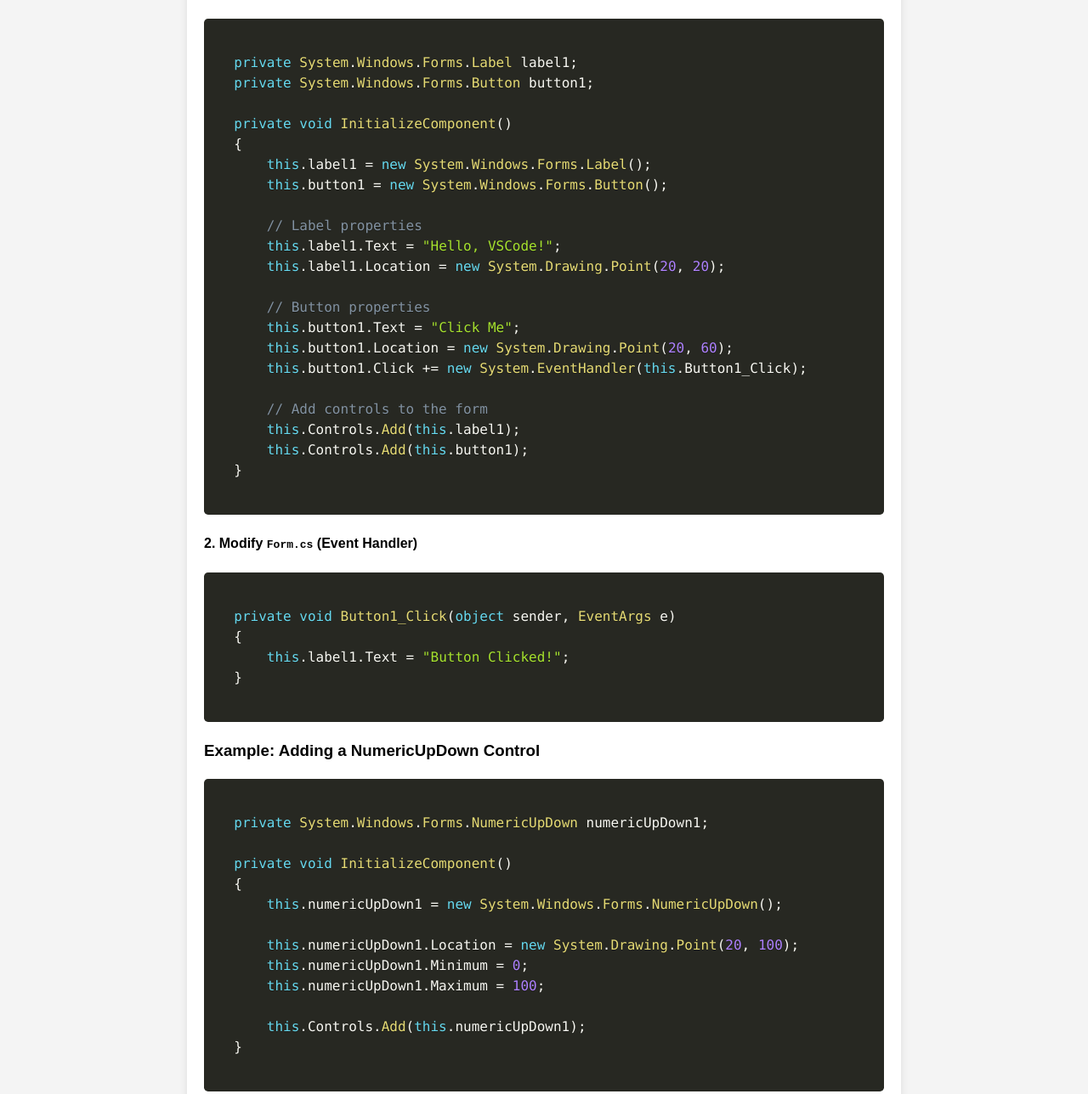
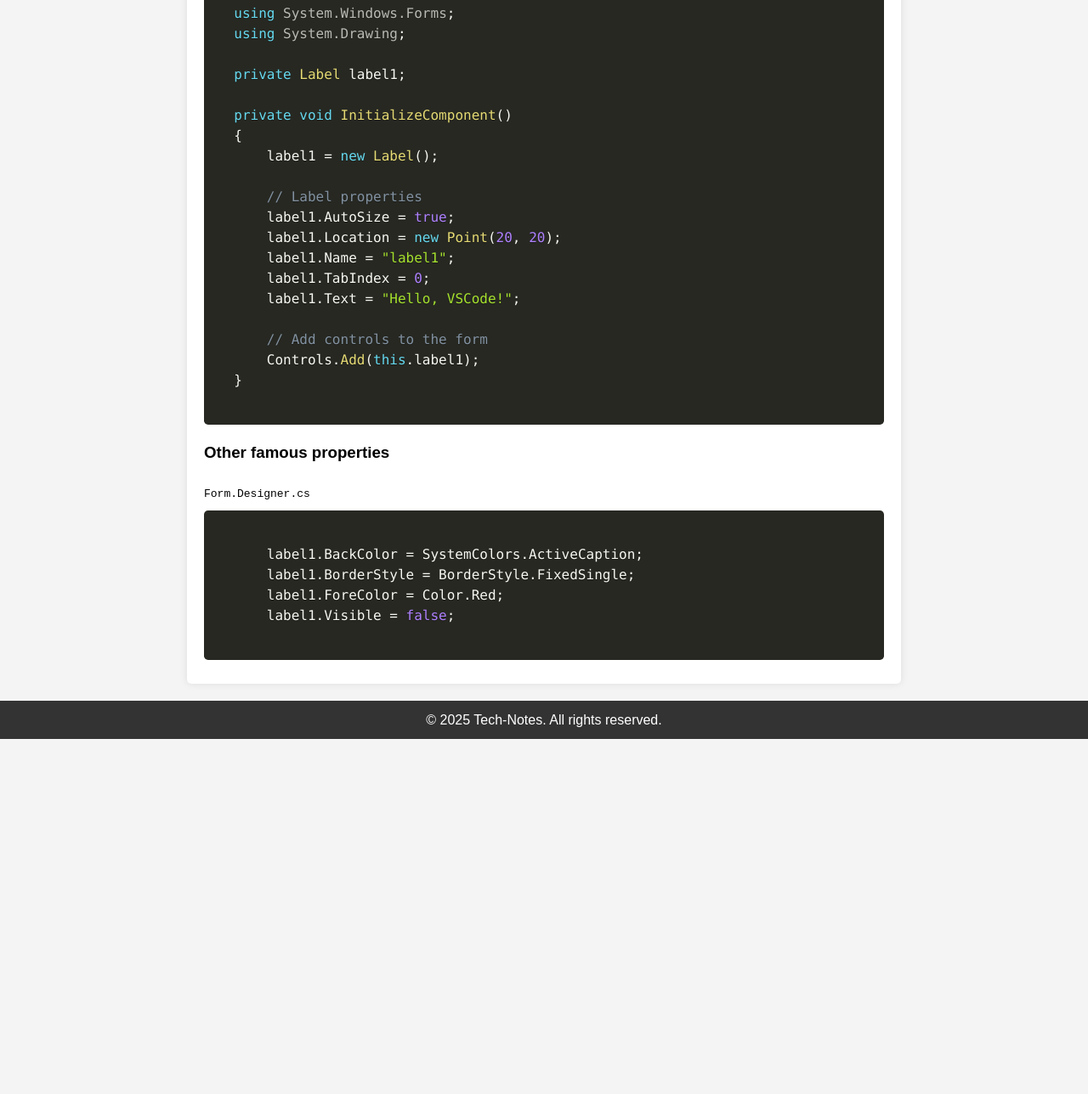
Before and after one commit to RubySafi/tech-notes, a plain HTML site: page csharp/controls/BasicControls/Label.html in a window 1280 px wide. Shown: the part 244-1532 px from the top of the page at 85% size. After the commit the page ends 1114 px from the top, so only its background shows below. Drawn offline with nearby package versions, Linux system fonts and the light colour scheme; files that its build step writes are made by us from their sources.

Commit message:
label explanation

```diff
--- a/csharp/controls/BasicControls/Label.html
+++ b/csharp/controls/BasicControls/Label.html
@@ -4,7 +4,7 @@
     <meta charset="UTF-8" />
     <meta name="viewport" content="width=device-width, initial-scale=1.0" />
     <title>UI Controls in C# (VSCode)</title>
-    <link rel="stylesheet" href="../styles.css" />
+    <link rel="stylesheet" href="../../styles.css" />
     <link
       rel="stylesheet"
       href="https://cdnjs.cloudflare.com/ajax/libs/prism/1.29.0/themes/prism-okaidia.min.css"
@@ -13,68 +13,42 @@
     <script src="https://cdnjs.cloudflare.com/ajax/libs/prism/1.29.0/components/prism-csharp.min.js"></script>
   </head>
   <body>
-
     <div class="container">
       <!-- Short introductory message -->
-      <p>This section introduces how to work with UI controls in C# using Visual Studio Code. Click on each control category to explore its features and usage.</p>
+      <h2>Label</h2>
+      <h3>Template</h3>
+      <code>Form.Designer.cs</code>
+      <pre><code class="language-csharp">
+  using System.Windows.Forms;
+  using System.Drawing;
 
-      <a href="#explain">Introduction to UI Controls</a>
-
-
-
-
-          <h3>Example: Adding a Label and a Button</h3>
-
-          <h4>1. Modify <code>Form.Designer.cs</code></h4>
-          <pre><code class="language-csharp">
-  private System.Windows.Forms.Label label1;
-  private System.Windows.Forms.Button button1;
+  private Label label1;
 
   private void InitializeComponent()
   {
-      this.label1 = new System.Windows.Forms.Label();
-      this.button1 = new System.Windows.Forms.Button();
+      label1 = new Label();
 
       // Label properties
-      this.label1.Text = "Hello, VSCode!";
-      this.label1.Location = new System.Drawing.Point(20, 20);
-
-      // Button properties
-      this.button1.Text = "Click Me";
-      this.button1.Location = new System.Drawing.Point(20, 60);
-      this.button1.Click += new System.EventHandler(this.Button1_Click);
+      label1.AutoSize = true;
+      label1.Location = new Point(20, 20);
+      label1.Name = "label1";
+      label1.TabIndex = 0;
+      label1.Text = "Hello, VSCode!";
 
       // Add controls to the form
-      this.Controls.Add(this.label1);
-      this.Controls.Add(this.button1);
+      Controls.Add(this.label1);
   }
           </code></pre>
 
-          <h4>2. Modify <code>Form.cs</code> (Event Handler)</h4>
-          <pre><code class="language-csharp">
-  private void Button1_Click(object sender, EventArgs e)
-  {
-      this.label1.Text = "Button Clicked!";
-  }
-          </code></pre>
-
-
-
-          <h3>Example: Adding a NumericUpDown Control</h3>
-          <pre><code class="language-csharp">
-  private System.Windows.Forms.NumericUpDown numericUpDown1;
-
-  private void InitializeComponent()
-  {
-      this.numericUpDown1 = new System.Windows.Forms.NumericUpDown();
-
-      this.numericUpDown1.Location = new System.Drawing.Point(20, 100);
-      this.numericUpDown1.Minimum = 0;
-      this.numericUpDown1.Maximum = 100;
-
-      this.Controls.Add(this.numericUpDown1);
-  }
-          </code></pre>
+      <h3>Other famous properties</h3>
+      <code>Form.Designer.cs</code>
+      <pre><code class="language-csharp">
+      label1.BackColor = SystemColors.ActiveCaption;
+      label1.BorderStyle = BorderStyle.FixedSingle;
+      label1.ForeColor = Color.Red;
+      label1.Visible = false;
+  </code></pre>
+    </div>
     <footer>&copy; 2025 Tech-Notes. All rights reserved.</footer>
   </body>
 </html>
```
Also changed, not shown: csharp/controls/About.html (+1 -2 lines).
